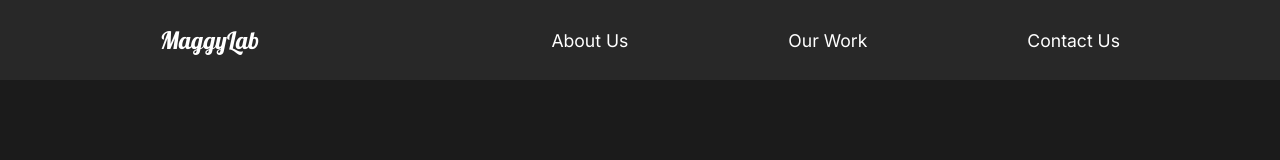
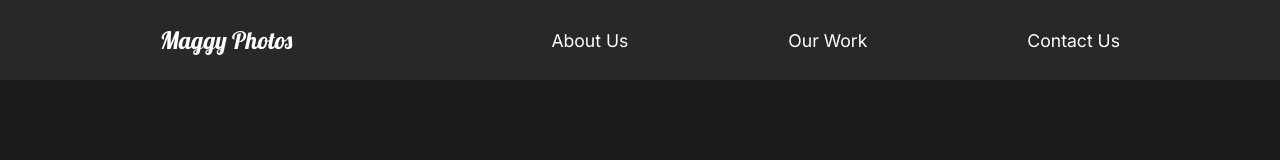
Before and after one commit to PrincessMaggy/maggy_photos, a React (Create React App) app: page /work in a window 1280 px wide. Shown: the top 160 px of the page. Built offline with nearby package versions, Linux system fonts and the light colour scheme.

Commit message:
renamed project

```diff
--- a/public/index.html
+++ b/public/index.html
@@ -33,7 +33,7 @@
     <link rel="preconnect" href="https://fonts.googleapis.com">
     <link rel="preconnect" href="https://fonts.gstatic.com" crossorigin>
     <link href="https://fonts.googleapis.com/css2?family=Inter:wght@100;400;600&family=Lobster&display=swap" rel="stylesheet">
-    <title>sample webapp</title>
+    <title>Maggy Photos</title>
 </head>
 
 <body>
--- a/src/components/Nav.js
+++ b/src/components/Nav.js
@@ -7,7 +7,7 @@ const Nav =()=>{
     return(
 
             <StyledNav>
-                <h1><Link id="logo" to="/mywebsite">MaggyLab</Link></h1>
+                <h1><Link id="logo" to="/mywebsite">Maggy Photos</Link></h1>
                 <ul>
                     <li>
                         <Link to="/mywebsite"> About Us</Link>
```
